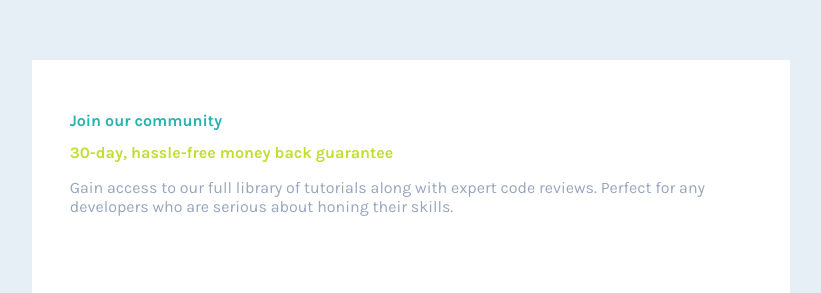
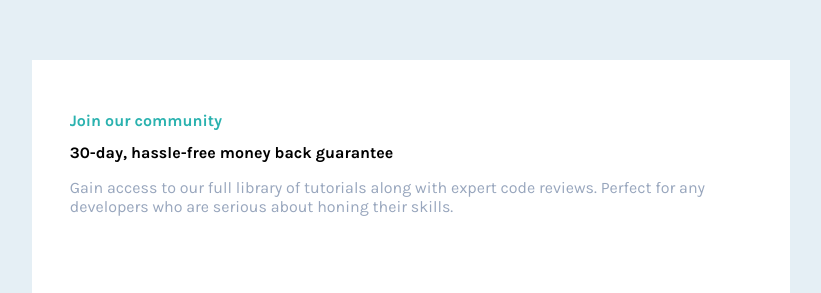
Before and after one commit to rayaatta/Single-price-component, a plain HTML site: page index.html in a window 1280 px wide. Shown: the part 112-405 px from the top of the page, without its empty margins (229-1050 px from the left). Drawn offline with Linux system fonts and the light colour scheme.

Commit message:
Update style.css

```diff
--- a/style.css
+++ b/style.css
@@ -45,7 +45,7 @@ section{
 h1 {
     color:var(--cyan);
 }
-.hassle-free {
+h2.hassle {
     color:var(--bright-yellow);
 }
 .white {
```
